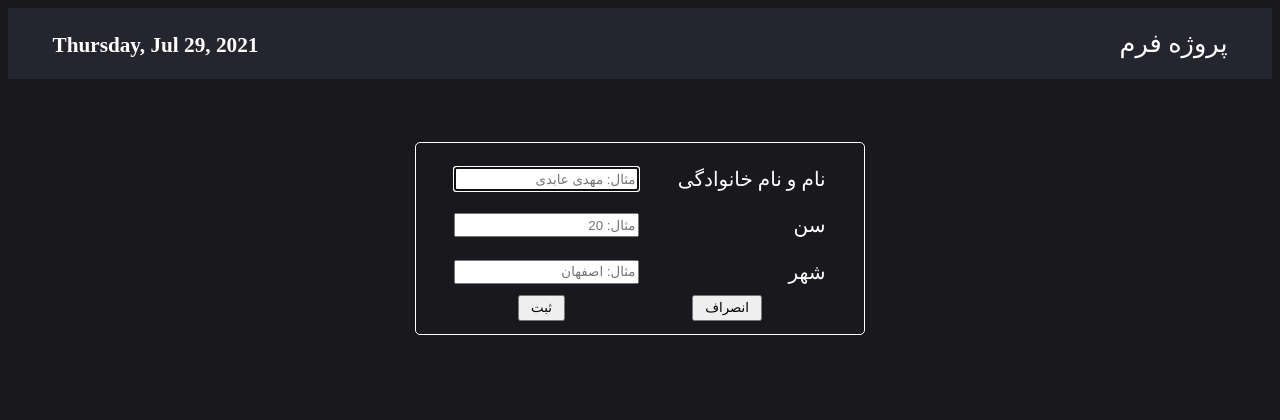
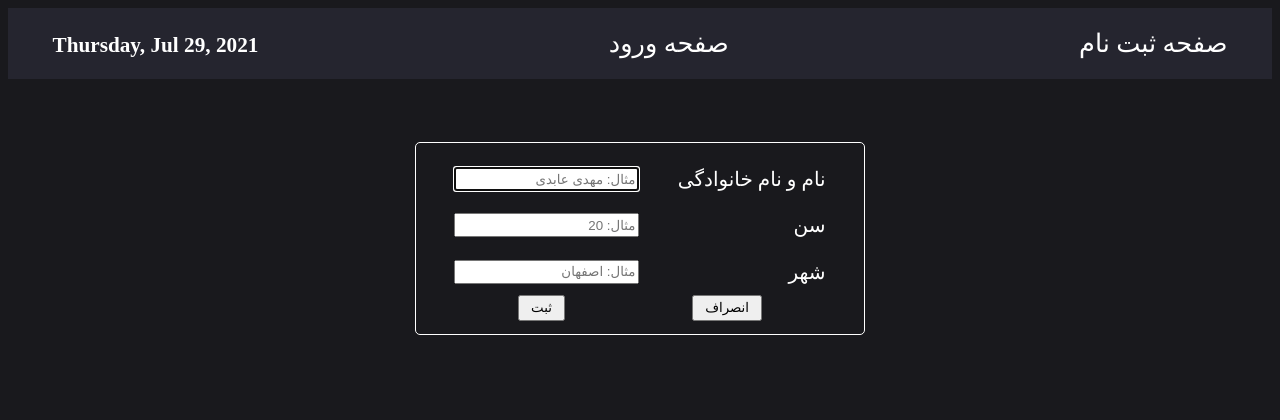
Before and after one commit to SevenDark7/UsersList, a PHP site: page / in a window 1280 px wide. Shown: the top 420 px of the page. Run offline with PHP 8.4, Linux system fonts and the light colour scheme; some web fonts are replaced.

Commit message:
add a new link in header for link to signup page

```diff
--- a/css/style.css
+++ b/css/style.css
@@ -142,5 +142,5 @@ td:nth-child(2){
 
 @font-face {
   font-family: IRANSansWeb;
-  src: url(../fonts/IRANSansWeb.eot) format(eot), url(../fonts/IRANSansWeb.ttf) format(ttf), url(../fonts/IRANSansWeb.woff) format(woff), url(../fonts/IRANSansWeb.woff2) format(woff2);
+  src: url(../fonts/IRANSansWeb.eot) format("eot"), url(../fonts/IRANSansWeb.ttf) format("ttf"), url(../fonts/IRANSansWeb.woff) format("woff"), url(../fonts/IRANSansWeb.woff2) format("woff2");
 }
--- a/index.php
+++ b/index.php
@@ -2,6 +2,7 @@
 <html lang="en" dir="ltr">
   <head>
     <meta charset="utf-8">
+    <meta name="viewport" content="width=device-width, initial-scale=1.0">
     <link rel="stylesheet" href="css/style.css">
     <title>Project2</title>
   </head>
@@ -10,7 +11,8 @@
     <article>
       <header>
         <h5><?php echo date("l, M d, Y") ?></h5>
-        <a href="form.html" target="_blank">پروژه فرم</a>
+        <a href="form.html" target="_blank">صفحه ورود</a>
+        <a href="signup.html" target="_blank">صفحه ثبت نام</a>
       </header>
     </article>
 
```
